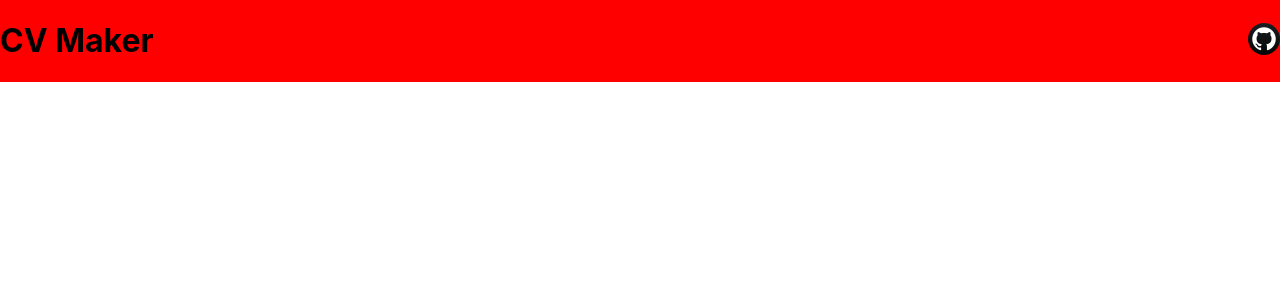
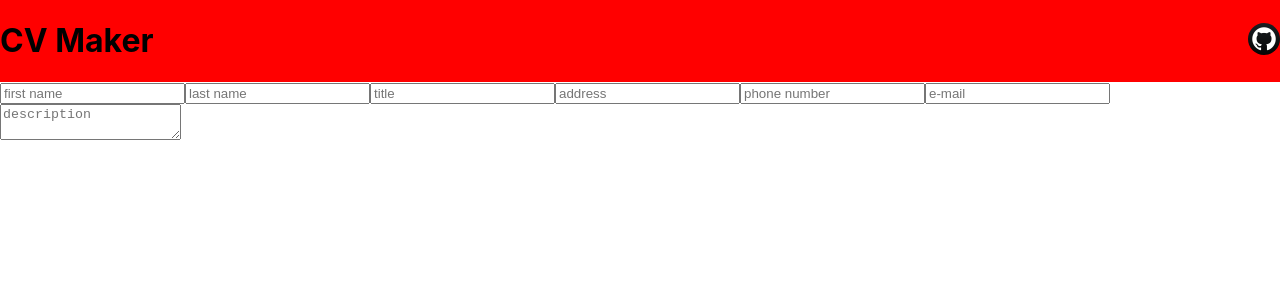
Before and after one commit to uguryilmazdev/cv-project, a React (Create React App) app: page / in a window 1280 px wide. Shown: the top 300 px of the page. Built offline with nearby package versions, Linux system fonts and the light colour scheme; the HTML template or start-up script is replaced by a standard one.

Commit message:
Create Personel.js

```diff
--- a/package.json
+++ b/package.json
@@ -9,6 +9,7 @@
     "react": "^18.2.0",
     "react-dom": "^18.2.0",
     "react-scripts": "5.0.1",
+    "uniqid": "^5.4.0",
     "web-vitals": "^2.1.4"
   },
   "scripts": {
--- a/src/App.js
+++ b/src/App.js
@@ -1,12 +1,14 @@
 import React, { Component } from 'react';
 import './App.css';
 import Header from './components/Header';
+import Main from './components/Main';
 
 export default class App extends Component {
   render() {
     return (
       <div className="App">
         <Header />
+        <Main />
       </div>
     );
   }
--- a/src/components/Main.js
+++ b/src/components/Main.js
@@ -0,0 +1,49 @@
+import React, { Component } from 'react';
+import uniqid from 'uniqid';
+import UserInput from './UserInput';
+
+export default class Main extends Component {
+  constructor(props) {
+    super(props);
+
+    this.state = {
+      personelInfo: {
+        firstName: '',
+        lastName: '',
+        title: '',
+        address: '',
+        phoneNumber: '',
+        email: '',
+        description: '',
+      },
+      experience: [
+        {
+          id: uniqid(),
+          position: '',
+          company: '',
+          city: '',
+          dateFrom: '',
+          dataTo: '',
+        },
+      ],
+      education: [
+        {
+          id: uniqid(),
+          schoolName: '',
+          city: '',
+          degree: '',
+          dateFrom: '',
+          dataTo: '',
+        },
+      ],
+    };
+  }
+
+  render() {
+    return (
+      <main>
+        <UserInput inputs={this.state} />
+      </main>
+    );
+  }
+}
--- /dev/null
+++ b/src/components/UserInput.js
@@ -0,0 +1,12 @@
+import React, { Component } from 'react';
+import Personel from './form-components/Personel';
+
+export default class UserInput extends Component {
+  render() {
+    return (
+      <div>
+        <Personel personelInfo={this.props.inputs.personelInfo} />
+      </div>
+    );
+  }
+}
--- /dev/null
+++ b/src/components/form-components/Personel.js
@@ -0,0 +1,82 @@
+import React, { Component } from 'react';
+
+export default class Personel extends Component {
+  constructor(props) {
+    super(props);
+
+    this.handleChange = this.handleChange.bind(this);
+  }
+
+  handleChange = (e) => {
+    const { name } = e.target;
+
+    this.setState({
+      personelInfo: {
+        [name]: e.target.value,
+      },
+    });
+  };
+
+  render() {
+    return (
+      <section title="Personel Information" direction="column">
+        <input
+          onChange={this.handleChange}
+          type="text"
+          id="firstName"
+          name="firstName"
+          placeholder="first name"
+          autoComplete="off"
+        />
+
+        <input
+          type="text"
+          id="lastName"
+          name="lastName"
+          placeholder="last name"
+          autoComplete="off"
+        />
+
+        <input
+          type="text"
+          id="title"
+          name="title"
+          placeholder="title"
+          autoComplete="off"
+        />
+
+        <input
+          type="text"
+          id="address"
+          name="address"
+          placeholder="address"
+          autoComplete="off"
+        />
+
+        <input
+          type="text"
+          id="phoneNumber"
+          name="phoneNumber"
+          placeholder="phone number"
+          autoComplete="off"
+        />
+
+        <input
+          type="email"
+          id="email"
+          name="email"
+          placeholder="e-mail"
+          autoComplete="off"
+        />
+
+        <textarea
+          type="text"
+          id="description"
+          name="description"
+          placeholder="description"
+          autoComplete="off"
+        />
+      </section>
+    );
+  }
+}
```
Also changed, not shown: src/components/Overview.js (added), 1 other file (tests, documents, lock files or other folders).
